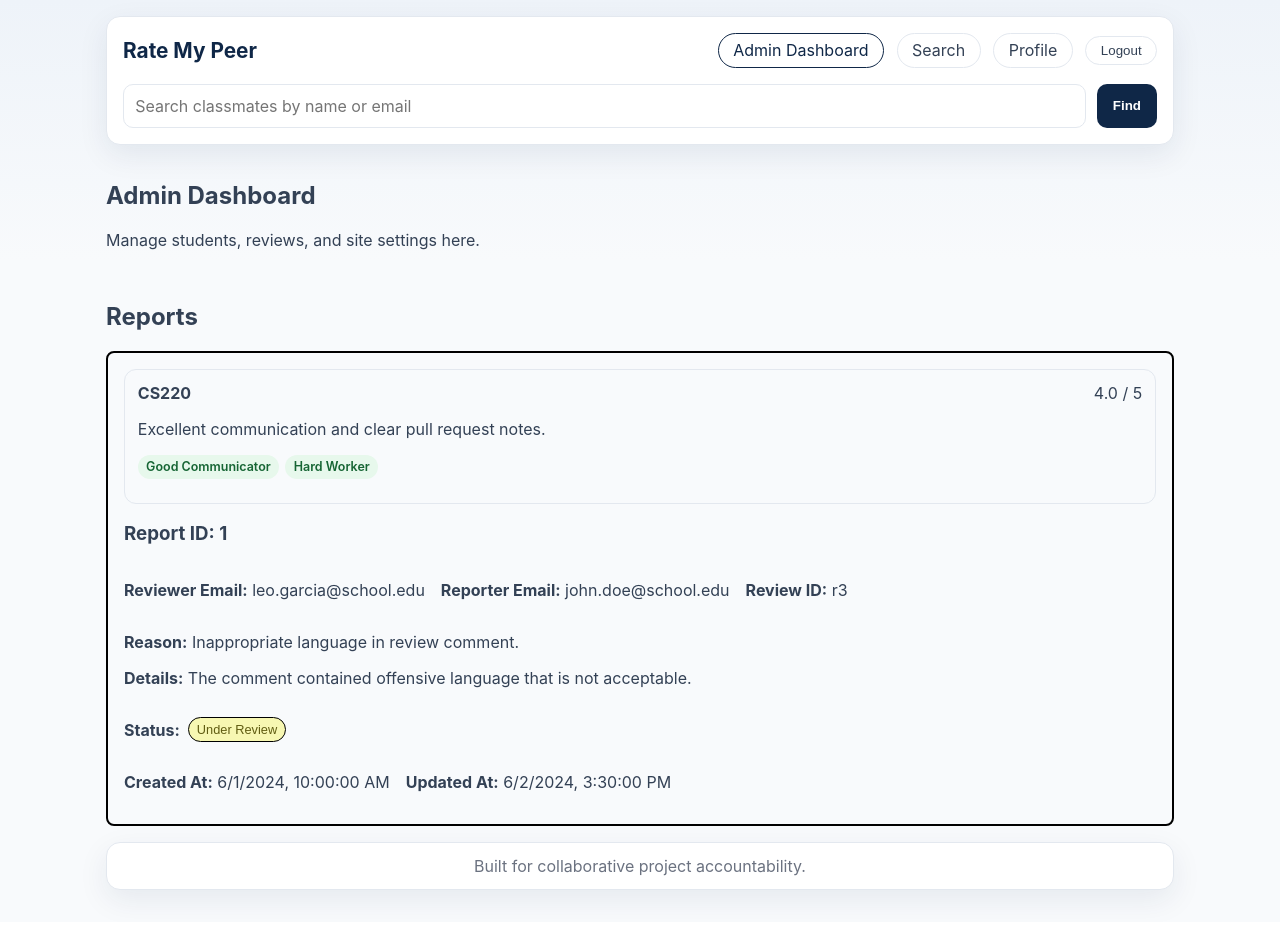
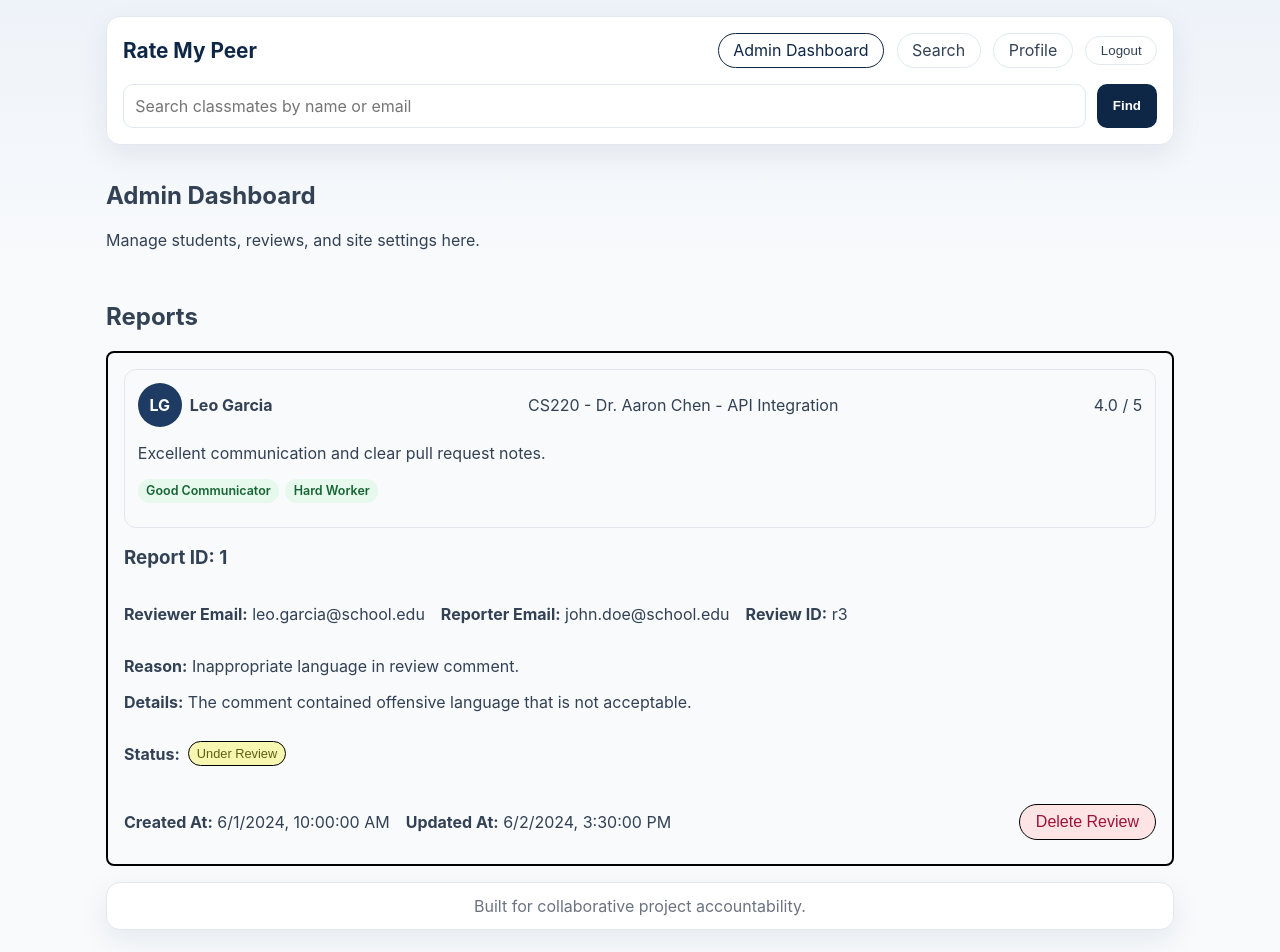
Before and after one commit to TedmanNguyen/124-InternetApps, a React (Vite) app in the folder rate-my-peer/: page /admin-dashboard in a window 1280 px wide. Shown: the top 952 px of the page. Before the commit the page ends 922 px from the top, so only its background shows below. Built offline with nearby package versions, Linux system fonts and the light colour scheme.

Commit message:
Review card updated, ProfilePage now uses ReviewCard

```diff
--- a/rate-my-peer/src/components/AdminCard.jsx
+++ b/rate-my-peer/src/components/AdminCard.jsx
@@ -5,7 +5,7 @@ import {pullStudentsGivenId} from "../data/mockStudents";
 import "../styles/AdminCard.css"
 import { useState } from "react";
 import { updateReportStatus } from "../data/mockReports";
-
+import { deleteReview } from "../data/mockReviews";
 export default function AdminCard({report}) {
     const review = pullReviewsGivenId(report.reviewId)
     const reviewer = pullStudentsGivenId(review.reviewerId)
@@ -27,9 +27,13 @@ export default function AdminCard({report}) {
                     <p><strong>Status:</strong></p>
                     <StatusBadge currentStatus={reportStatus.indexOf(report.status)} report={report} />
                 </div>
-                <div className='dates'>
-                    <p><strong>Created At:</strong> {new Date(report.createdAt).toLocaleString()}</p>
-                    <p><strong>Updated At:</strong> {new Date(report.updatedAt).toLocaleString()}</p>
+                <div className='bottom-row-admin-card'>
+                    <div className='dates'>
+                        <p><strong>Created At:</strong> {new Date(report.createdAt).toLocaleString()}</p>
+                        <p><strong>Updated At:</strong> {new Date(report.updatedAt).toLocaleString()}</p>
+                    </div>
+                    <button className='delete-review-button' onClick={() => {deleteReview(report.reviewId); /*deleteReport(report.id)*/
+                    }}>Delete Review</button>
                 </div>
             </div>
         </div>
--- a/rate-my-peer/src/components/ReviewCard.jsx
+++ b/rate-my-peer/src/components/ReviewCard.jsx
@@ -1,11 +1,21 @@
 import AttributeTag from "./AttributeTag"
+import { pullStudentsGivenId } from "../data/mockStudents"
+import "../styles/ReviewCard.css"
 
 export default function ReviewCard({ review }) {
+    // console.log(review.reviewerId)
+    const reviewer = pullStudentsGivenId(review.reviewerId)
     return (
         <article key={review.id} className="review-item">
-            <header>
-            <strong>{review.course}</strong>
-            <span>{review.rating}.0 / 5</span>
+            <header className='review-header'>
+                <div className='left-side-header'>
+                    <div className='reviewer-info'>
+                        <div className="avatar">{reviewer.firstName[0]}{reviewer.lastName[0]}</div>
+                        <strong>{`${reviewer.firstName} ${reviewer.lastName}`}</strong>
+                    </div>
+                </div>
+                <span>{review.course} - {review.instructor} - {review.project}</span>
+                <span>{review.rating}.0 / 5</span>
             </header>
             <p>{review.comment}</p>
             <div className="tag-row">
--- a/rate-my-peer/src/data/mockReports.js
+++ b/rate-my-peer/src/data/mockReports.js
@@ -22,5 +22,14 @@ export function updateReportStatus(reportId, newStatus) {
         mockReports[reportIndex].status = newStatus;
         mockReports[reportIndex].updatedAt = new Date().toISOString();
     }
+    // console.log(mockReports)
+}
+
+export function deleteReport(reportId) {
+    // replace this function with an API call to delete the report from the database
+    const reportIndex = mockReports.findIndex(report => report.id === reportId);
+    if (reportIndex !== -1) {
+        mockReports.splice(reportIndex, 1);
+    }
     console.log(mockReports)
 }
--- a/rate-my-peer/src/data/mockReviews.js
+++ b/rate-my-peer/src/data/mockReviews.js
@@ -4,6 +4,8 @@ const mockReviews = [
     revieweeId: '123',
     reviewerId: '124',
     course: 'CS101',
+    instructor: 'Dr. Ava Lane',
+    project: 'Sprint Planning',
     rating: 5,
     comment: 'Led our sprint planning and helped everyone hit deadlines.',
     attributes: ['Leader', 'On Time', 'Strong Coder'],
@@ -13,6 +15,8 @@ const mockReviews = [
     revieweeId: '123',
     reviewerId: '123',
     course: 'ENG200',
+    instructor: 'Prof. Mei Kim',
+    project: 'Client Presentation',
     rating: 2,
     comment: 'Hard to reach late in the project and missed two check-ins.',
     attributes: ['Absent'],
@@ -22,6 +26,8 @@ const mockReviews = [
     revieweeId: '124',
     reviewerId: '125',
     course: 'CS220',
+    instructor: 'Dr. Aaron Chen',
+    project: 'API Integration',
     rating: 4,
     comment: 'Excellent communication and clear pull request notes.',
     attributes: ['Good Communicator', 'Hard Worker'],
@@ -31,6 +37,8 @@ const mockReviews = [
     revieweeId: '124',
     reviewerId: '125',
     course: 'CS220',
+    instructor: 'Dr. Aaron Chen',
+    project: 'Code Review Sprint',
     rating: 5,
     comment: 'Consistently reviewed everyone code and fixed blockers quickly.',
     attributes: ['Strong Coder', 'Leader', 'On Time'],
@@ -40,6 +48,8 @@ const mockReviews = [
     revieweeId: '125',
     reviewerId: '125',
     course: 'MATH200',
+    instructor: 'Prof. Elena Ortiz',
+    project: 'Statistical Analysis',
     rating: 3,
     comment: 'Solid work quality, but needed reminders before handoff dates.',
     attributes: ['Hard Worker'],
@@ -49,15 +59,28 @@ const mockReviews = [
     revieweeId: '125',
     reviewerId: '125',
     course: 'STAT310',
+    instructor: 'Dr. Priya Patel',
+    project: 'Data Pipeline',
     rating: 4,
     comment: 'Great with data cleanup and quick to help teammates debug.',
     attributes: ['Strong Coder', 'Good Communicator'],
   },
 ]
 
-function pullReviewsGivenId(reviewId) {
+export function pullReviewsGivenId(reviewId) {
   return mockReviews.find(review => review.id === reviewId);
 }
 
-export { pullReviewsGivenId }
+export function deleteReview(reviewId) {
+    const reviewIndex = mockReviews.findIndex(review => review.id === reviewId);
+    if (reviewIndex !== -1) {
+        mockReviews.splice(reviewIndex, 1);
+    }
+    console.log(mockReviews);
+}
+
+export function pullReviewsGivenRevieweeId(revieweeId) {
+  return mockReviews.filter(review => review.revieweeId === revieweeId);
+}
+
 export default mockReviews
--- a/rate-my-peer/src/pages/ProfilePage.jsx
+++ b/rate-my-peer/src/pages/ProfilePage.jsx
@@ -8,12 +8,15 @@ import {
   getDisplayName,
   getTopAttributes,
 } from '../utils/studentMetrics'
+import ReviewCard from '../components/ReviewCard'
+import { pullReviewsGivenRevieweeId } from '../data/mockReviews'
 
 export default function ProfilePage() {
   const { studentId } = useParams()
   const { getStudentById } = useStudents()
 
   const student = getStudentById(studentId)
+  const reviews = pullReviewsGivenRevieweeId(studentId)
 
   if (!student) {
     return <p className="empty-state">Student profile not found.</p>
@@ -76,19 +79,8 @@ export default function ProfilePage() {
       <section className="panel">
         <h2>Recent Reviews</h2>
         <div className="review-list">
-          {student.reviews.map((review) => (
-            <article key={review.id} className="review-item">
-              <header>
-                <strong>{review.course}</strong>
-                <span>{review.rating}.0 / 5</span>
-              </header>
-              <p>{review.comment}</p>
-              <div className="tag-row">
-                {review.attributes.map((attribute) => (
-                  <AttributeTag key={`${review.id}-${attribute}`} label={attribute} />
-                ))}
-              </div>
-            </article>
+          {reviews.map((review) => (
+            <ReviewCard key={review.id} review={review} />
           ))}
         </div>
       </section>
--- a/rate-my-peer/src/styles/AdminCard.css
+++ b/rate-my-peer/src/styles/AdminCard.css
@@ -3,6 +3,13 @@
     border-width: 2px;
     padding: 1rem;
     border-radius: 8px;
+}
+
+.bottom-row-admin-card {
+    display: flex;
+    justify-content: space-between;
+    align-items: center;
+    margin-top: 1rem;
 }
 
 .emails-and-id, .dates {
@@ -24,12 +31,21 @@
     font-size: 0.8rem;
 }
 
-.status-badge:hover {
+.delete-review-button {
+    font-size: 1rem;
+    background: var(--negative-bg);
+    color: var(--negative-text);
+    border: 1px solid black;
+    padding: 0.5rem 1rem;
+    border-radius: 20px;
+}
+
+.status-badge:hover, .delete-review-button:hover {
     cursor: pointer;
     opacity: 0.8;
 }
 
-.status-badge:active {
+.status-badge:active, .delete-review-button:active {
     transform: scale(0.95);
     transition: transform 0.1s ease;
 }
--- /dev/null
+++ b/rate-my-peer/src/styles/ReviewCard.css
@@ -0,0 +1,16 @@
+.reviewer-info {
+    display: flex;
+    gap: 0.5rem;
+    align-items: center;
+}
+
+.left-side-header {
+    display: flex;
+    gap: 0.5rem;
+    align-items: center;
+}
+
+.review-header {
+    display: flex;
+    align-items: center;
+}
```
